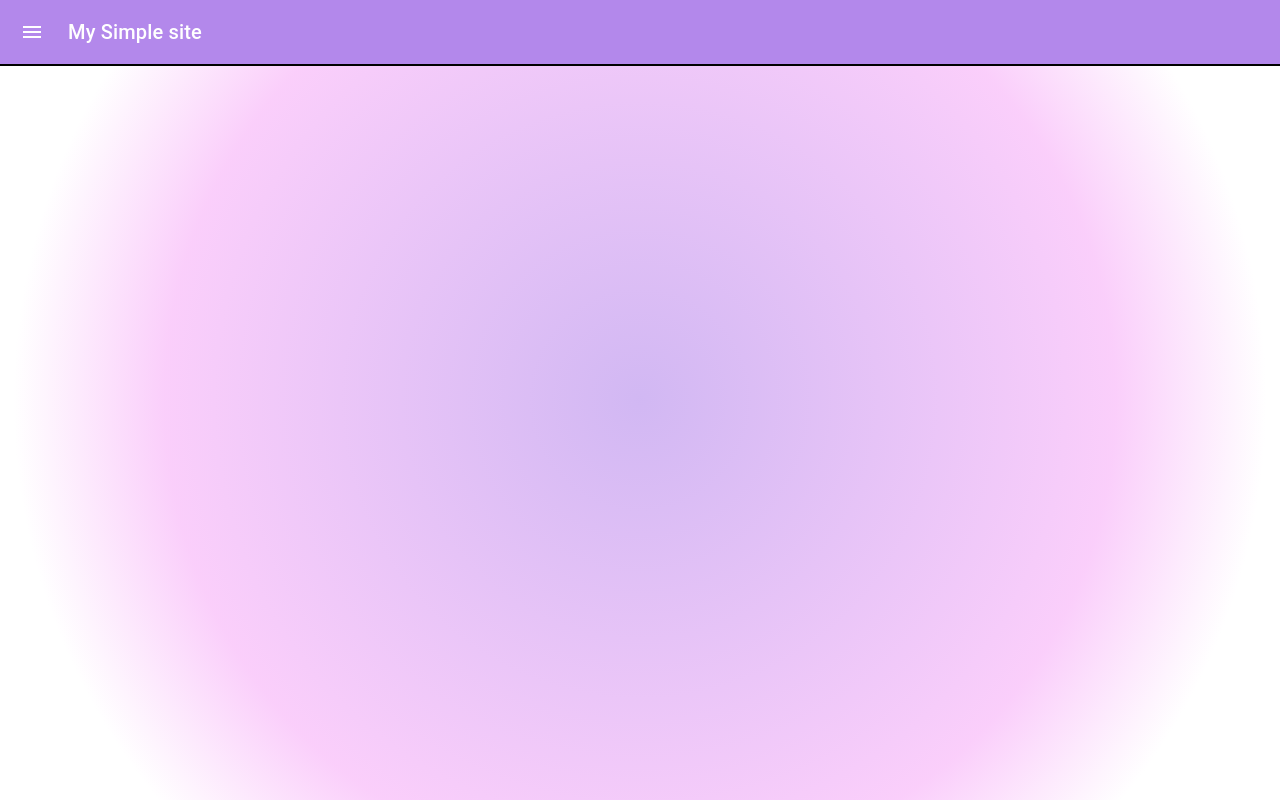
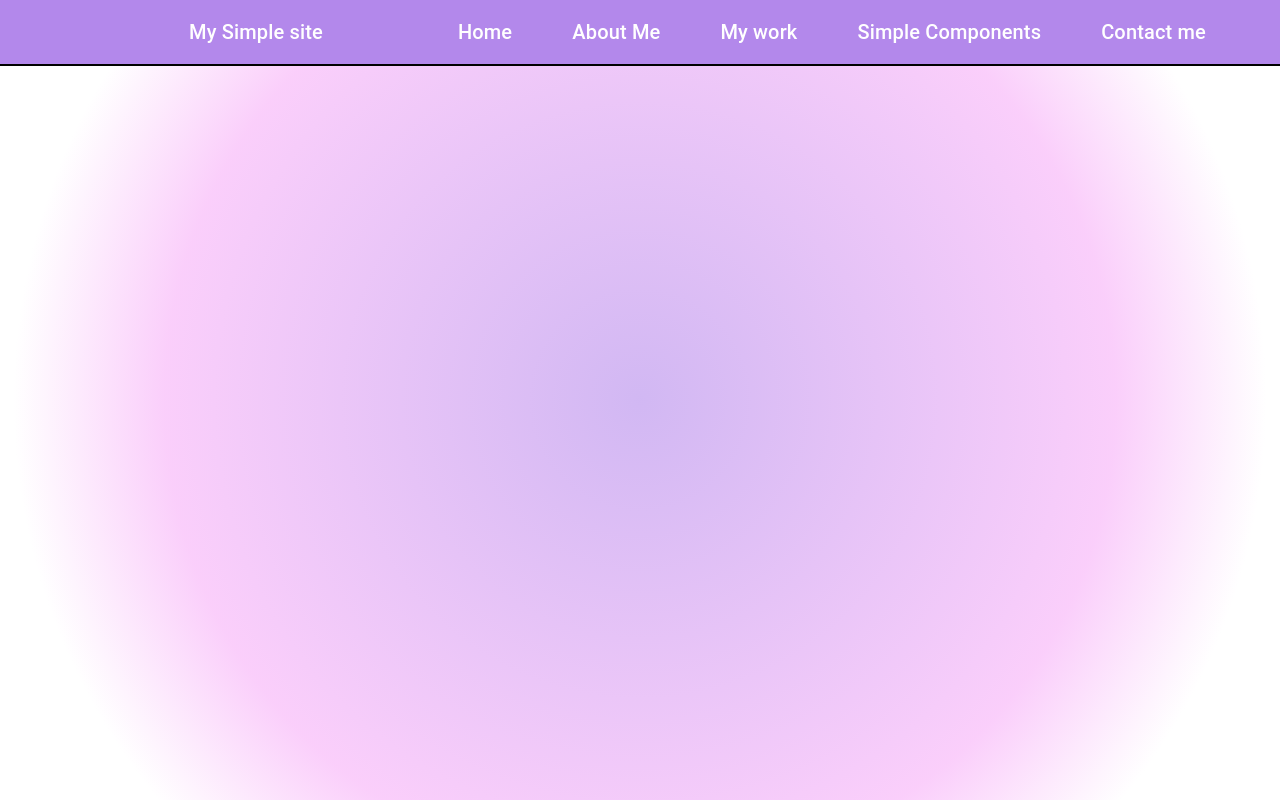
Before and after one commit to adamman722/my-site-of-sadness, a React (Create React App) app: page / in a window 1280 px wide. Built offline with nearby package versions, Linux system fonts and the light colour scheme.

Commit message:
some changes

```diff
--- a/src/components/LandingPage.js
+++ b/src/components/LandingPage.js
@@ -1,6 +1,7 @@
 import * as React from "react";
 import { styled, useTheme } from "@mui/material/styles";
 import "./landing_page_styles/styles.css";
+import logo from "../assets/Img/MyLogo.png";
 import Box from "@mui/material/Box";
 import Drawer from "@mui/material/Drawer";
 import MuiAppBar from "@mui/material/AppBar";
@@ -19,8 +20,10 @@ import ListItemText from "@mui/material/ListItemText";
 import InboxIcon from "@mui/icons-material/MoveToInbox";
 import MailIcon from "@mui/icons-material/Mail";
 import { Link, Outlet } from "react-router-dom";
+import Container from "@mui/material/Container";
+import { Stack } from "@mui/system";
 
-const drawerWidth = 240;
+// const drawerWidth = 240;
 
 const Main = styled("main", { shouldForwardProp: (prop) => prop !== "open" })(
   ({ theme, open }) => ({
@@ -30,7 +33,7 @@ const Main = styled("main", { shouldForwardProp: (prop) => prop !== "open" })(
       easing: theme.transitions.easing.sharp,
       duration: theme.transitions.duration.leavingScreen,
     }),
-    marginLeft: `-${drawerWidth}px`,
+    // marginLeft: `-${drawerWidth}px`,
     ...(open && {
       transition: theme.transitions.create("margin", {
         easing: theme.transitions.easing.easeOut,
@@ -52,8 +55,8 @@ const AppBar = styled(MuiAppBar, {
     duration: theme.transitions.duration.leavingScreen,
   }),
   ...(open && {
-    width: `calc(100% - ${drawerWidth}px)`,
-    marginLeft: `${drawerWidth}px`,
+    // width: `calc(100% - ${drawerWidth}px)`,
+    // marginLeft: `${drawerWidth}px`,
     transition: theme.transitions.create(["margin", "width"], {
       easing: theme.transitions.easing.easeOut,
       duration: theme.transitions.duration.enteringScreen,
@@ -93,21 +96,51 @@ export default function PersistentDrawerLeft() {
       {/* <CssBaseline /> */}
       <AppBar position="fixed" open={open}>
         <Toolbar>
-          <IconButton
+          {/* <IconButton
             color="inherit"
             aria-label="open drawer"
-            onClick={handleDrawerOpen}
+            // onClick={handleDrawerOpen}
             edge="start"
             sx={{ mr: 2, ...(open && { display: "none" }) }}
           >
             <MenuIcon />
-          </IconButton>
-          <Typography variant="h6" noWrap component="div">
-            My Simple site
-          </Typography>
+          </IconButton> */}
+
+          <Container maxWidth="lg">
+            <Stack direction="row" justifyContent="space-between">
+              <Typography
+                variant="h6"
+                noWrap
+                component="div"
+                sx={{ margin: "auto" }}
+              >
+                My Simple site
+              </Typography>
+              <Stack direction="row" justifyContent="end" spacing={5}>
+                {[
+                  "Home",
+                  "About Me",
+                  "My work",
+                  "Simple Components",
+                  "Contact me",
+                ].map((text, index) => (
+                  <Link
+                    to={text === "Home" ? "/" : text}
+                    style={{
+                      textDecoration: "none",
+                      color: "white",
+                      padding: "10px",
+                    }}
+                  >
+                    <Typography variant="h6">{text}</Typography>
+                  </Link>
+                ))}
+              </Stack>
+            </Stack>
+          </Container>
         </Toolbar>
       </AppBar>
-      <Drawer
+      {/* <Drawer
         sx={{
           width: drawerWidth,
           flexShrink: 0,
@@ -175,15 +208,15 @@ export default function PersistentDrawerLeft() {
           ))}
         </List>
       </Drawer>
+        <DrawerHeader /> */}
+      {/* My elements goe here */}
       <Main
-        open={open}
+        // open={open}
         sx={{
           background:
             "radial-gradient(circle, rgba(179,136,235,0.5986078886310905) 0%, rgba(247,174,248,0.5986078886310905) 63%, rgba(255,255,255,1) 83%)",
         }}
       >
-        <DrawerHeader />
-        {/* My elements goe here */}
         <Outlet />
       </Main>
     </Box>
--- a/src/components/default_card/defaultCard.css
+++ b/src/components/default_card/defaultCard.css
@@ -4,6 +4,7 @@
   box-shadow: 0.5px 0.5px 0 0.5px black, inset 1px 1px #c2c6ca, inset -1px -1px #85898d, inset 2px 2px white;
   width: fit-content;
   margin: auto;
+  margin-top: 3rem;
   opacity: 0;
   transform: translateY(20vh);
   visibility: hidden;
--- a/src/components/default_card/input.scss
+++ b/src/components/default_card/input.scss
@@ -5,6 +5,7 @@
     inset -1px -1px #85898d, inset 2px 2px white;
   width: fit-content;
   margin: auto;
+  margin-top: 3rem;
   opacity: 0;
   transform: translateY(20vh);
   visibility: hidden;
```
Also changed, not shown: 1 other file (tests, documents, lock files or other folders).
